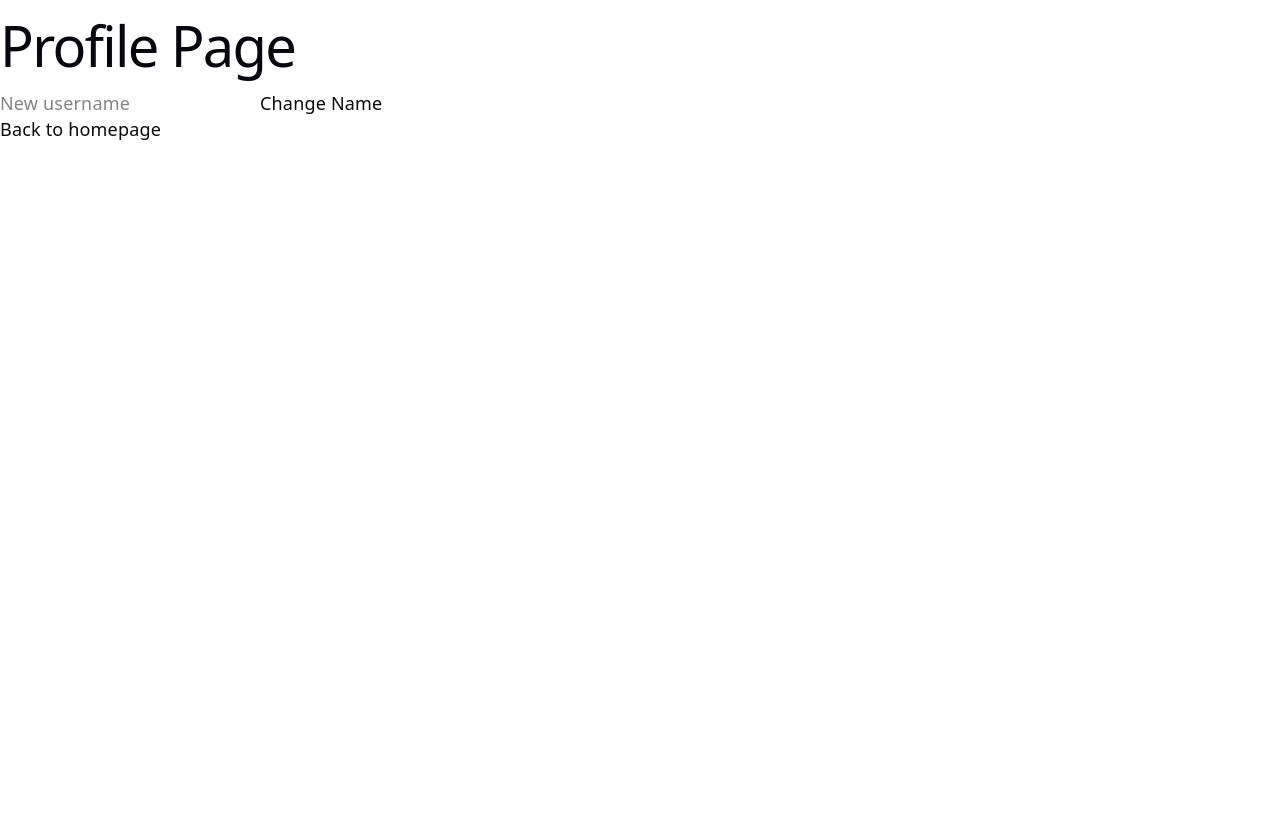
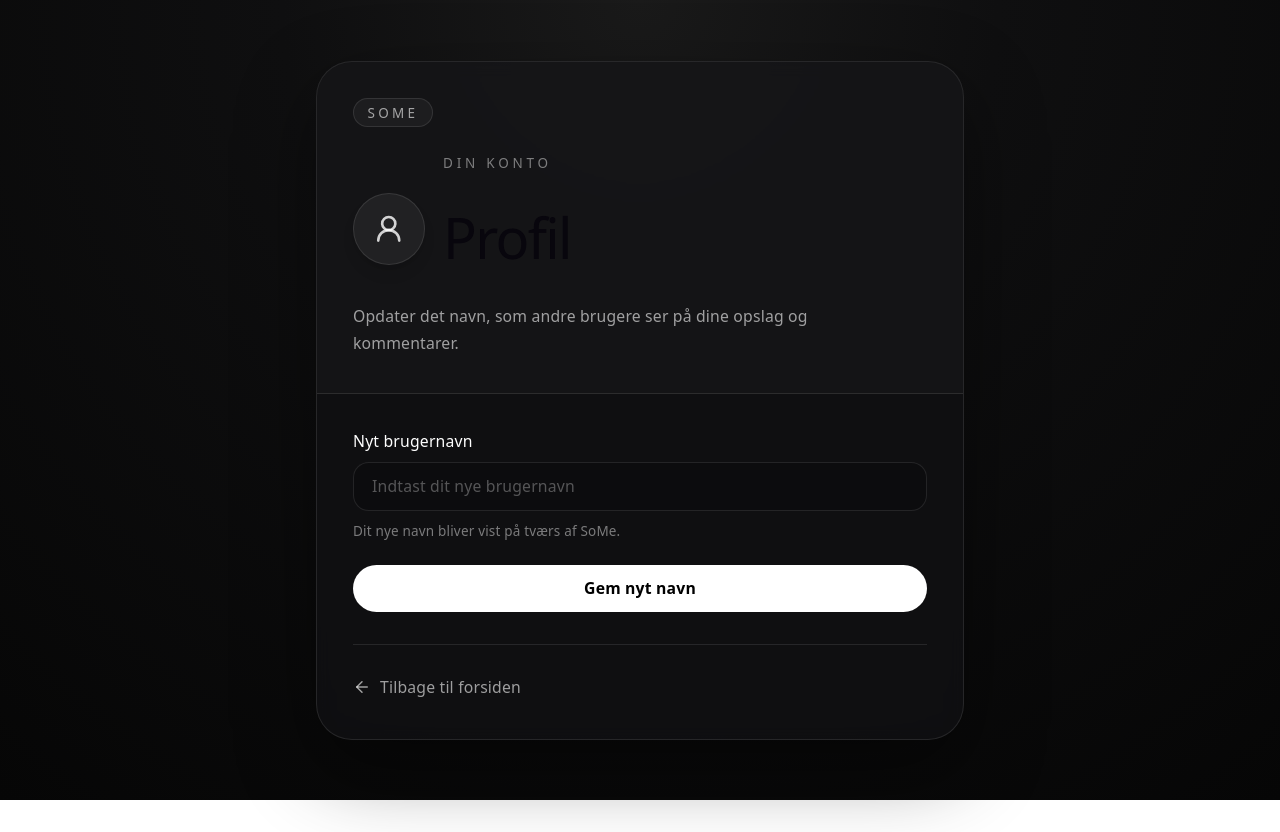
Before and after one commit to oliverslott/React-SoMe, a React app in the folder Frontend/: page /profile in a window 1280 px wide. After the commit the page ends 800 px from the top, so only its background shows below. Built offline with nearby package versions, Linux system fonts and the light colour scheme; no server answers; the HTML template or start-up script is replaced by a standard one.

Commit message:
added styling for profile cmp

```diff
--- a/Frontend/src/components/login.jsx
+++ b/Frontend/src/components/login.jsx
@@ -116,7 +116,7 @@ function Login() {
         <Card className="w-full border border-white/10 bg-[#101012]/90 shadow-[0_30px_80px_rgba(0,0,0,0.45)] backdrop-blur">
           <CardHeader className="space-y-3 text-left">
             <span className="w-fit rounded-full border border-white/10 bg-white/[0.04] px-3 py-1 text-xs font-medium tracking-[0.24em] uppercase text-white/60">
-              React SoMe
+              SoMe
             </span>
             <div className="space-y-1">
               <CardTitle className="text-2xl text-white">Log in</CardTitle>
--- a/Frontend/src/components/profile.jsx
+++ b/Frontend/src/components/profile.jsx
@@ -1,5 +1,6 @@
 import { useState } from "react";
 import { useNavigate } from "react-router-dom";
+import { ArrowLeft, UserRound } from "lucide-react";
 
 export default function Profile() {
     const [name, setName] = useState("");
@@ -27,20 +28,74 @@ export default function Profile() {
     }
 
     return (
+        <main className="min-h-screen bg-[radial-gradient(circle_at_top,_#1a1a1a_0%,_#0f0f10_35%,_#060606_100%)] px-4 py-10 text-white">
+            <div className="mx-auto flex min-h-[calc(100vh-5rem)] w-full max-w-xl items-center justify-center">
+                <section className="w-full overflow-hidden rounded-[36px] border border-white/10 bg-[#101012]/90 shadow-[0_30px_80px_rgba(0,0,0,0.45)] backdrop-blur">
+                    <div className="border-b border-white/10 bg-white/[0.02] px-6 py-8 sm:px-8">
+                        <span className="inline-flex rounded-full border border-white/10 bg-white/[0.04] px-3 py-1 text-xs font-medium uppercase tracking-[0.24em] text-white/60">
+                            SoMe
+                        </span>
+
+                        <div className="mt-6 flex items-center gap-4">
+                            <div className="flex h-16 w-16 shrink-0 items-center justify-center rounded-full border border-white/10 bg-white/[0.06] shadow-lg">
+                                <UserRound className="h-7 w-7 text-white/80" aria-hidden="true" />
+                            </div>
+
                             <div>
-            <h1>Profile Page</h1>
-            <form onSubmit={handleSubmit}>
+                                <p className="text-xs uppercase tracking-[0.28em] text-white/45">
+                                    Din konto
+                                </p>
+                                <h1 className="m-0 mt-1 text-3xl font-semibold tracking-tight text-white">
+                                    Profil
+                                </h1>
+                            </div>
+                        </div>
+
+                        <p className="mt-5 max-w-md text-sm leading-6 text-white/60">
+                            Opdater det navn, som andre brugere ser på dine opslag og kommentarer.
+                        </p>
+                    </div>
+
+                    <div className="p-6 sm:p-8">
+                        <form onSubmit={handleSubmit} className="space-y-5">
+                            <div className="space-y-2">
+                                <label htmlFor="profile-name" className="block text-sm font-medium text-white">
+                                    Nyt brugernavn
+                                </label>
                                 <input
+                                    id="profile-name"
                                     type="text"
-                    placeholder="New username"
+                                    placeholder="Indtast dit nye brugernavn"
                                     value={name}
                                     onChange={(e) => setName(e.target.value)}
+                                    className="h-11 w-full rounded-xl border border-white/10 bg-[#0c0c0e] px-4 text-sm text-white outline-none transition placeholder:text-white/30 focus:border-white/25 focus:ring-2 focus:ring-white/10"
                                 />
-                <button type="submit">Change Name</button>
+                                <p className="text-xs leading-5 text-white/45">
+                                    Dit nye navn bliver vist på tværs af SoMe.
+                                </p>
+                            </div>
+
+                            <button
+                                type="submit"
+                                className="inline-flex w-full items-center justify-center rounded-full border border-white/10 bg-white px-5 py-2.5 text-sm font-semibold text-black transition hover:bg-white/90 focus:outline-none focus:ring-2 focus:ring-white/30 focus:ring-offset-2 focus:ring-offset-[#101012]"
+                            >
+                                Gem nyt navn
+                            </button>
                         </form>
-            <button onClick={() => navigate("/")}>
-                Back to homepage
+
+                        <div className="my-7 h-px bg-white/10" />
+
+                        <button
+                            type="button"
+                            onClick={() => navigate("/")}
+                            className="inline-flex items-center gap-2 text-sm font-medium text-white/60 transition hover:text-white focus:outline-none focus:ring-2 focus:ring-white/20"
+                        >
+                            <ArrowLeft className="h-4 w-4" aria-hidden="true" />
+                            Tilbage til forsiden
                         </button>
                     </div>
+                </section>
+            </div>
+        </main>
     );
 }
--- a/Frontend/src/components/register.jsx
+++ b/Frontend/src/components/register.jsx
@@ -78,7 +78,7 @@ function Register() {
         <Card className="w-full border border-white/10 bg-[#101012]/90 shadow-[0_30px_80px_rgba(0,0,0,0.45)] backdrop-blur">
           <CardHeader className="space-y-3 text-left">
             <span className="w-fit rounded-full border border-white/10 bg-white/[0.04] px-3 py-1 text-xs font-medium tracking-[0.24em] uppercase text-white/60">
-              React SoMe
+              SoMe
             </span>
             <div className="space-y-1">
               <CardTitle className="text-2xl text-white">Create account</CardTitle>
```
Lines whose indentation alone changed are shown as unchanged.
